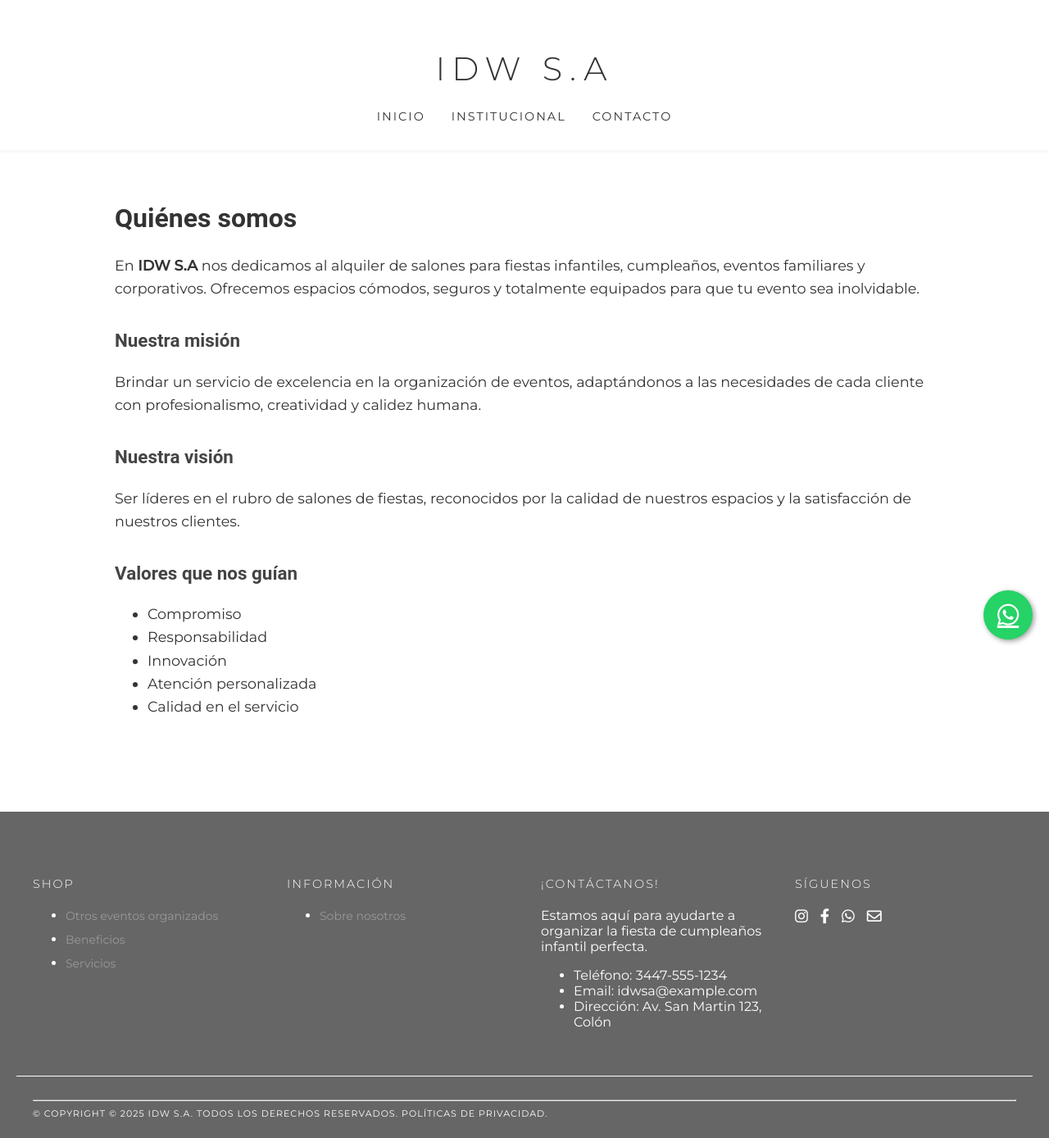
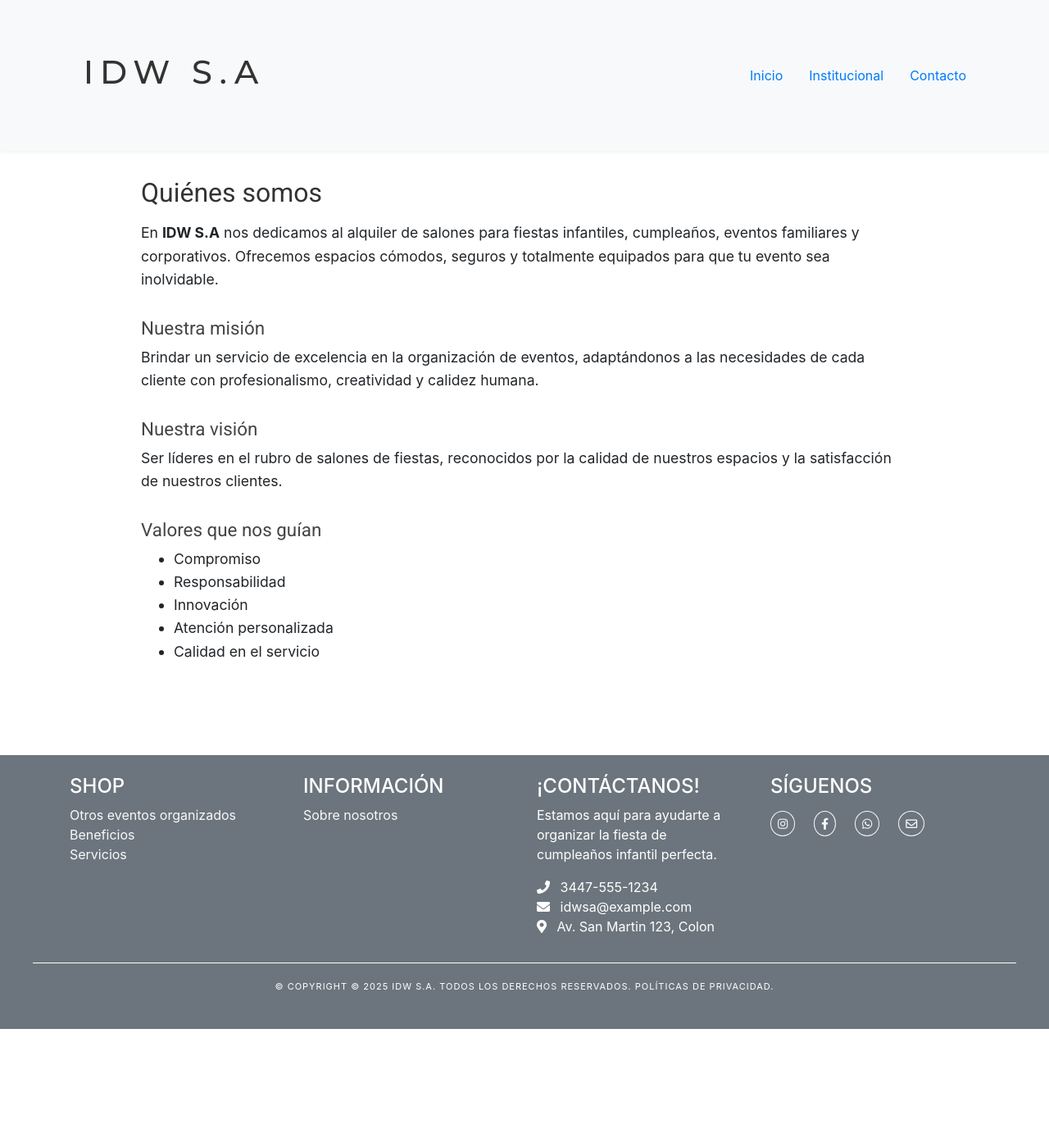
Before and after one commit to natigonnet/Tp-integrador, a plain HTML site: page institucional.html in a window 1280 px wide. Shown: the whole page at 82% size. After the commit the page ends 1255 px from the top, so only its background shows below. Drawn offline with nearby package versions, Linux system fonts and the light colour scheme.

Commit message:
se copia estilos header y footer

```diff
--- a/institucional.html
+++ b/institucional.html
@@ -3,21 +3,30 @@
 <head>
     <meta charset="UTF-8">
     <meta name="viewport" content="width=device-width, initial-scale=1.0">
-    <title>Institucional - IDW S.A</title>
+    <title>Contacto - IDW S.A</title>
     <link href="https://fonts.googleapis.com/css2?family=Montserrat:wght@300;400;500&display=swap" rel="stylesheet">
     <link rel="stylesheet" href="estilos.css">
+    <link href="https://fonts.googleapis.com/css2?family=Pacifico&family=Roboto:wght@400;700&display=swap" rel="stylesheet">
+    <link href="https://fonts.googleapis.com/css2?family=Caveat&display=swap" rel="stylesheet">
     <link rel="stylesheet" href="https://cdnjs.cloudflare.com/ajax/libs/font-awesome/5.15.4/css/all.min.css">
+    <link rel="stylesheet" href="https://stackpath.bootstrapcdn.com/bootstrap/4.5.2/css/bootstrap.min.css" integrity="sha384-JcKb8q3iqJ61gNV9KGb8thSsNjpSL0n8PARn9HuZOnIxN0hoP+VmmDGMN5t9UJ0Z" crossorigin="anonymous">
 </head>
 <body>
-    <header>
-        <h1>IDW S.A</h1>
-        <nav>
-            <ul>
-                <li><a href="index.html">Inicio</a></li>
-                <li><a href="institucional.html">Institucional</a></li>
-                <li><a href="contacto.html">Contacto</a></li>
-            </ul>
+    <header class="bg-light py-3">
+        <div class="container py-5">
+            <div class="row align-items-center">
+                <div class="col-md-3">
+                    <h1 class="mb-10">IDW S.A</h1>
+                </div>
+                <div class="col-md-9">
+                    <nav class="nav justify-content-end">
+                        <a class="nav-link" href="index.html">Inicio</a>
+                        <a class="nav-link" href="institucional.html">Institucional</a>
+                        <a class="nav-link active" href="contacto.html">Contacto</a>
                     </nav>
+                </div>
+            </div>
+        </div>
     </header>
 
     <main class="institucional-container">
@@ -46,48 +55,57 @@
         </section>
     </main>
 
-    <footer>
-        <div class="footer-container">
-            <div class="footer-column">
+    <footer class="bg-secondary py-4">
+        <div class="container">
+            <div class="row">
+                <div class="col-md-3">
                     <h4>SHOP</h4>
-                <ul>
-                    <li><a href="#">Otros eventos organizados</a></li>
-                    <li><a href="#">Beneficios</a></li>
-                    <li><a href="#">Servicios</a></li>
+                    <ul class="list-unstyled">
+                        <li><a href="#" class="text-light">Otros eventos organizados</a></li>
+                        <li><a href="#" class="text-light">Beneficios</a></li>
+                        <li><a href="#" class="text-light">Servicios</a></li>
                     </ul>
                 </div>
-            <div class="footer-column">
+
+                <div class="col-md-3">
                     <h4>INFORMACIÓN</h4>
-                <ul>
-                    <li><a href="#">Sobre nosotros</a></li>
+                    <ul class="list-unstyled">
+                        <li><a href="#" class="text-light">Sobre nosotros</a></li>
                     </ul>
                 </div>
-            <div class="footer-column">
+
+                <div class="col-md-3">
                     <h4>¡CONTÁCTANOS!</h4>
                     <p>Estamos aquí para ayudarte a organizar la fiesta de cumpleaños infantil perfecta.</p>
-                <ul>
-                    <li>Teléfono: 3447-555-1234</li>
-                    <li>Email: idwsa@example.com</li>
-                    <li>Dirección: Av. San Martin 123, Colón</li>
+                    <ul class="list-unstyled">
+                        <li><i class="fas fa-phone mr-2"></i> 3447-555-1234</li>
+                        <li><i class="fas fa-envelope mr-2"></i> idwsa@example.com</li>
+                        <li><i class="fas fa-map-marker-alt mr-2"></i> Av. San Martin 123, Colon</li>
                     </ul>
                 </div>
-            <div class="footer-column">
+
+                <div class="col-md-3">
                     <h4>SÍGUENOS</h4>
                     <div class="social-icons">
-                    <a href="#" class="social-icon"><i class="fab fa-instagram"></i></a>
-                    <a href="#" class="social-icon"><i class="fab fa-facebook-f"></i></a>
-                    <a href="#" class="social-icon"><i class="fab fa-whatsapp"></i></a>
-                    <a href="#" class="social-icon"><i class="far fa-envelope"></i></a>
+                        <a href="#" class="social-icon btn btn-outline-light btn-sm rounded-circle mr-2 text-light">
+                            <i class="fab fa-instagram"></i>
+                        </a>
+                        <a href="#" class="social-icon btn btn-outline-light btn-sm rounded-circle mr-2 text-light">
+                            <i class="fab fa-facebook-f"></i>
+                        </a>
+                        <a href="#" class="social-icon btn btn-outline-light btn-sm rounded-circle mr-2 text-light">
+                            <i class="fab fa-whatsapp"></i>
+                        </a>
+                        <a href="#" class="social-icon btn btn-outline-light btn-sm rounded-circle text-light">
+                            <i class="far fa-envelope"></i>
+                        </a>
                     </div>
                 </div>
             </div>
-        <div class="footer-bottom">
-            <hr>
+        </div>
+        <div class="footer-bottom text-center mt-3">
             <p>&copy; COPYRIGHT © 2025 IDW S.A. TODOS LOS DERECHOS RESERVADOS. POLÍTICAS DE PRIVACIDAD.</p>
         </div>
-        <a href="https://wa.me/5434475551234" class="whatsapp-float" target="_blank">
-            <i class="fab fa-whatsapp"></i>
-        </a>
     </footer>
 </body>
 </html>
```
Lines whose indentation alone changed are shown as unchanged.
